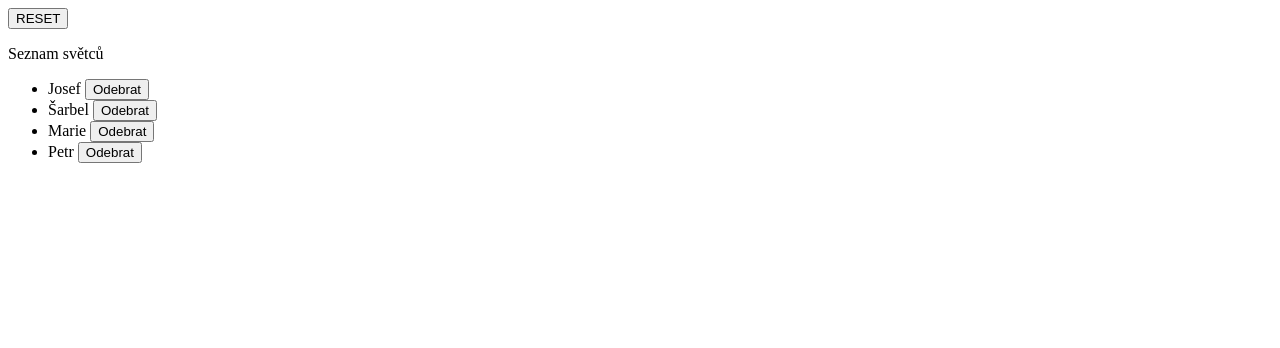
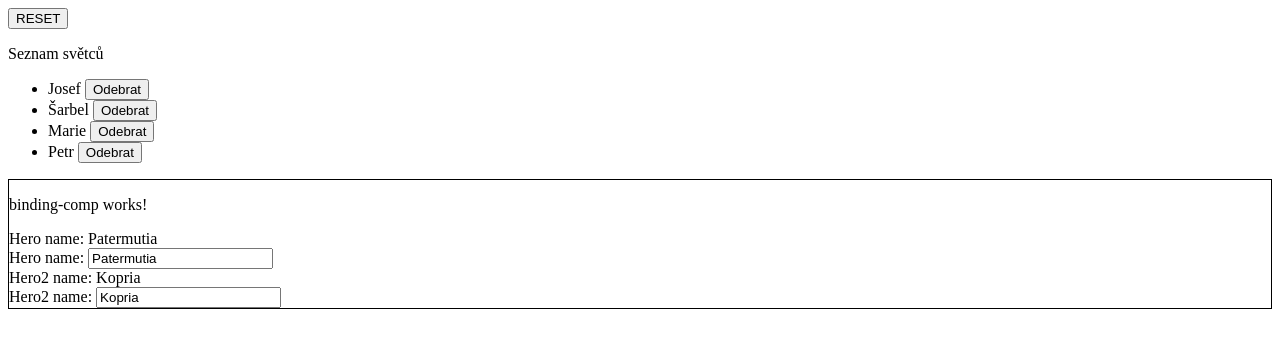
Before and after one commit to zdendapa/angular-manual-components, an Angular app: page / in a window 1280 px wide. Shown: the top 348 px of the page. Built offline with nearby package versions, Linux system fonts and the light colour scheme.

Commit message:
4 files modified, 3 added

```diff
--- a/src/app/app.component.html
+++ b/src/app/app.component.html
@@ -1,2 +1,3 @@
 <button (click)="reset()">RESET</button>
-<app-list [list]="list" (outDelName)="delName($event)">
+<app-list [list]="list" (outDelName)="delName($event)"></app-list>
+<app-binding-comp></app-binding-comp>
--- a/src/app/app.module.ts
+++ b/src/app/app.module.ts
@@ -6,10 +6,11 @@ import { AppComponent } from './app.component';
 import { HelloComponent } from './hello.component';
 import { ListComponent } from './list/list.component';
 import { ListItemComponent } from './list-item/list-item.component';
+import { BindingCompComponent } from './binding-comp/binding-comp.component';
 
 @NgModule({
   imports:      [ BrowserModule, FormsModule ],
-  declarations: [ AppComponent, HelloComponent, ListComponent, ListItemComponent ],
+  declarations: [ AppComponent, HelloComponent, ListComponent, ListItemComponent, BindingCompComponent ],
   bootstrap:    [ AppComponent ]
 })
 export class AppModule { }
--- /dev/null
+++ b/src/app/binding-comp/binding-comp.component.css
@@ -0,0 +1,4 @@
+:host {
+  display: block;
+  border: 1px solid black;
+}
--- /dev/null
+++ b/src/app/binding-comp/binding-comp.component.html
@@ -0,0 +1,8 @@
+<p>
+binding-comp works!
+</p>
+<div>Hero name: {{ hero.name }}</div>
+<span>Hero name: </span><input [(ngModel)]="hero.name">
+
+<div>Hero2 name: {{ heroSecond.name }}</div>
+<span>Hero2 name: </span><input [ngModel]="heroSecond.name" (ngModelChange)="heroSecond.name = $event">
--- /dev/null
+++ b/src/app/binding-comp/binding-comp.component.ts
@@ -0,0 +1,26 @@
+import { Component, OnInit } from '@angular/core';
+
+@Component({
+  selector: 'app-binding-comp',
+  templateUrl: './binding-comp.component.html',
+  styleUrls: ['./binding-comp.component.css']
+})
+export class BindingCompComponent implements OnInit {
+
+    hero;
+    heroSecond;
+
+  constructor() {
+    this.hero = { name: "Patermutia" };
+    this.heroSecond = { name: "Kopria" };
+    console.log(this.hero.name);
+  }
+
+  ngOnInit() {
+  }
+
+  aa(event){
+    console.log(event);
+  };
+
+}
--- a/src/app/list-item/list-item.component.ts
+++ b/src/app/list-item/list-item.component.ts
@@ -12,8 +12,6 @@ export class ListItemComponent {
   @Output()
   del = new EventEmitter();
 
-  constructor() {}
-
   delFun() {
     this.del.emit(this.name);
   }
```
Also changed, not shown: src/app/list-item/list-item.component.html (line endings or trailing spaces).
